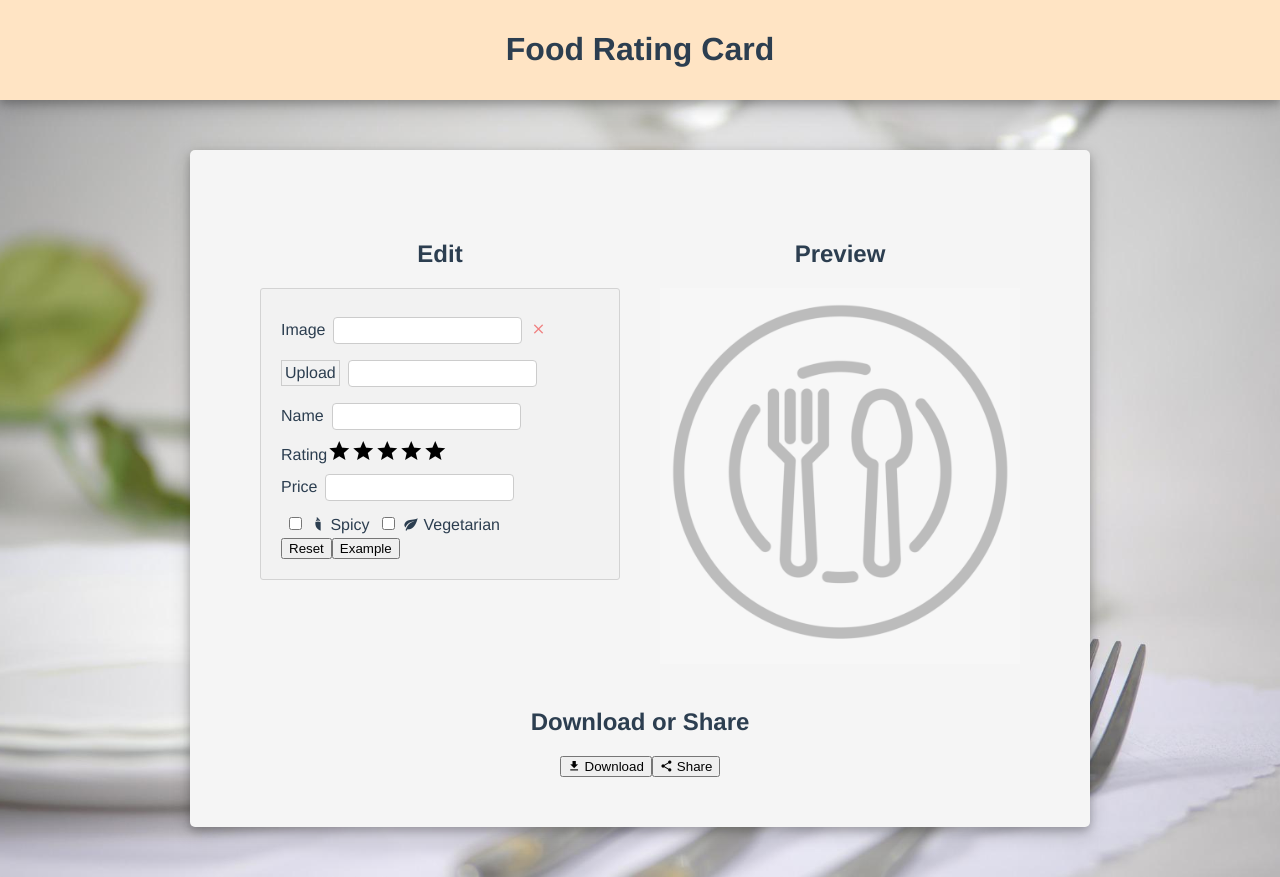
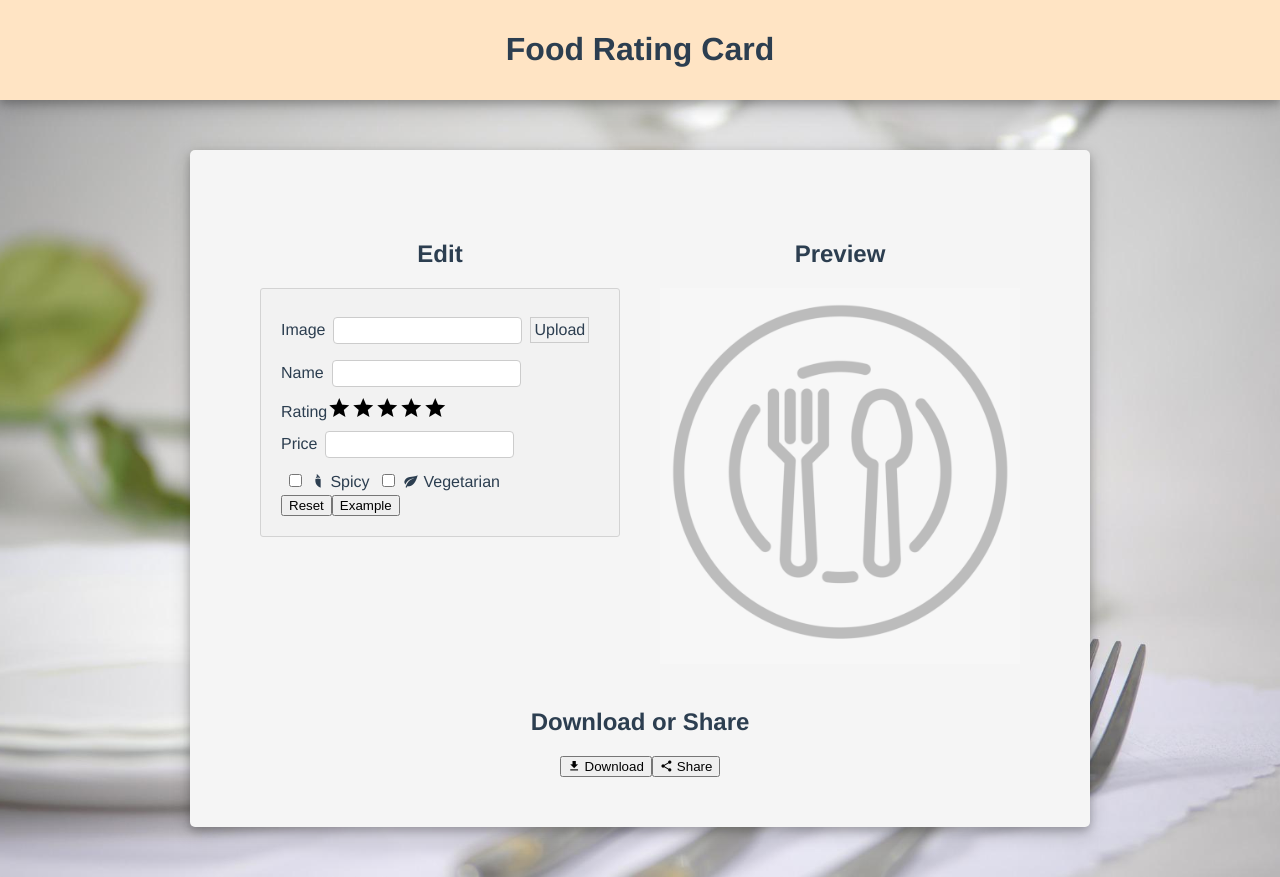
Before and after one commit to Alyssum-Studio/food-rating-card, a Vue app: page / in a window 1280 px wide. Built offline with nearby package versions, Linux system fonts and the light colour scheme.

Commit message:
Remove unused fields.

```diff
--- a/src/components/FoodRatingForm.vue
+++ b/src/components/FoodRatingForm.vue
@@ -3,10 +3,8 @@
     <div>
       <label for="image-link-input">Image</label>
       <input id="image-link-input" type="url" v-model="formData.imageLink">
-      <span class="mdi mdi-close clear-button" @click="clearField('imageLink')"></span>
       <label class="file-label" for="upload-image-input">Upload</label>
       <input id="upload-image-input" class="file-input" type="file" accept="image/*" @input="uploadImage">
-      <input id="image-link-input" type="url" v-model="formData.imageLink">
     </div>
     <div>
       <label for="name-input">Name</label>
```
